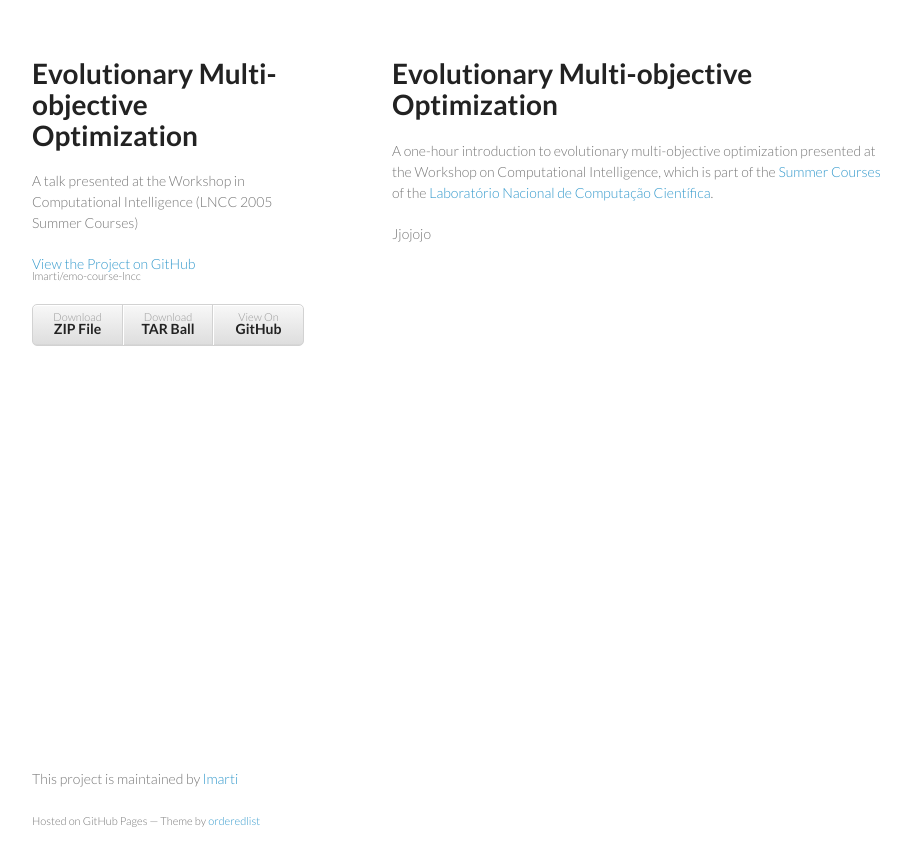
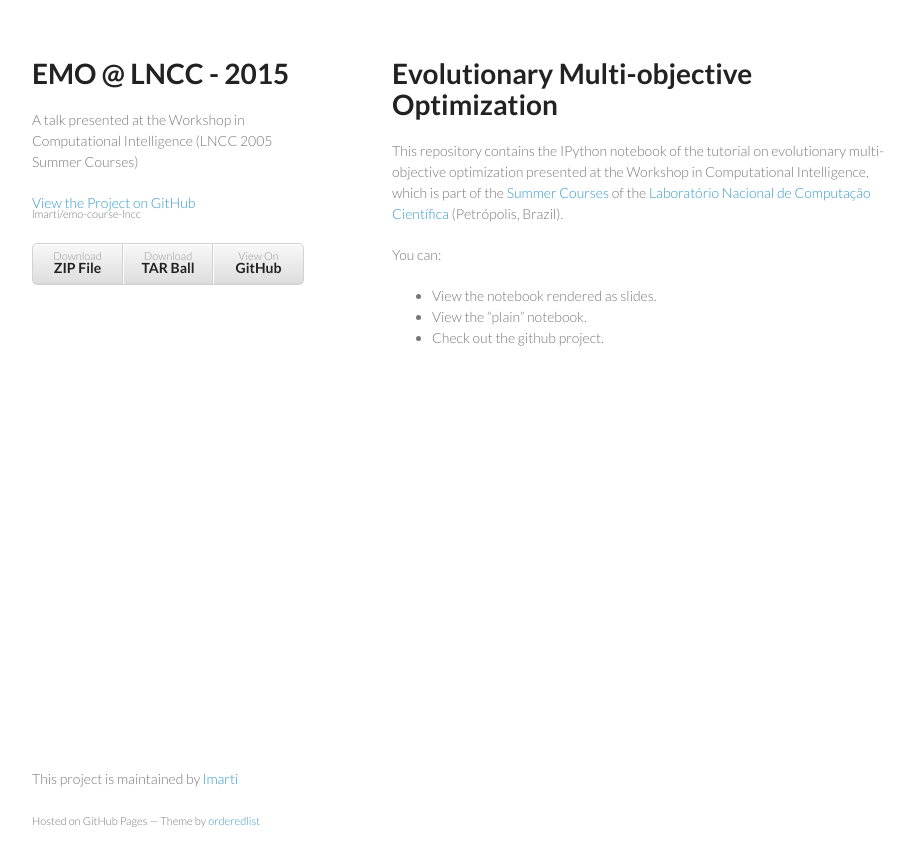
Before and after one commit to lmarti/emo-course-lncc, a Jekyll site: the page built from index.md, in a window 1280 px wide. Shown: the top 866 px of the page, without its empty margins (178-1089 px from the left). Built offline with Jekyll 4.4.1, drawn with Linux system fonts in a browser that asks for light colours; Markdown is read by kramdown in place of the engine named in the settings.

Commit message:
better contents and layout

```diff
--- a/_layouts/index.html
+++ b/_layouts/index.html
@@ -15,7 +15,7 @@
   <body>
     <div class="wrapper">
       <header>
-        <h1>Evolutionary Multi-objective Optimization </h1>
+        <h1>EMO @ LNCC - 2015</h1>
         <p>A talk presented at the Workshop in Computational Intelligence (LNCC 2005 Summer Courses)</p>
 
         <p class="view"><a href="https://github.com/lmarti/emo-course-lncc">View the Project on GitHub <small>lmarti/emo-course-lncc</small></a></p>
--- a/index.md
+++ b/index.md
@@ -2,8 +2,13 @@
 layout: index
 ---
 
+
 # Evolutionary Multi-objective Optimization
 
-A one-hour introduction to evolutionary multi-objective optimization presented at the Workshop on Computational Intelligence, which is part of the [Summer Courses](http://www.lncc.br/eventoSeminario/eventoconsultar.php?idt_evento=323&vAno=2007&vVoltar=off) of the [Laboratório Nacional de Computação Científica](http://lncc.br).
+This repository contains the IPython notebook of the tutorial on evolutionary multi-objective optimization presented at the Workshop in Computational Intelligence, which is part of the [Summer Courses](http://www.lncc.br/eventoSeminario/eventoconsultar.php?idt_evento=323&vAno=2007&vVoltar=off) of the [Laboratório Nacional de Computação Científica](http://lncc.br) (Petrópolis, Brazil).
 
-Jjojojo
+You can:
+
+* View the notebook rendered as slides.
+* View the "plain" notebook.
+* Check out the github project.
```
